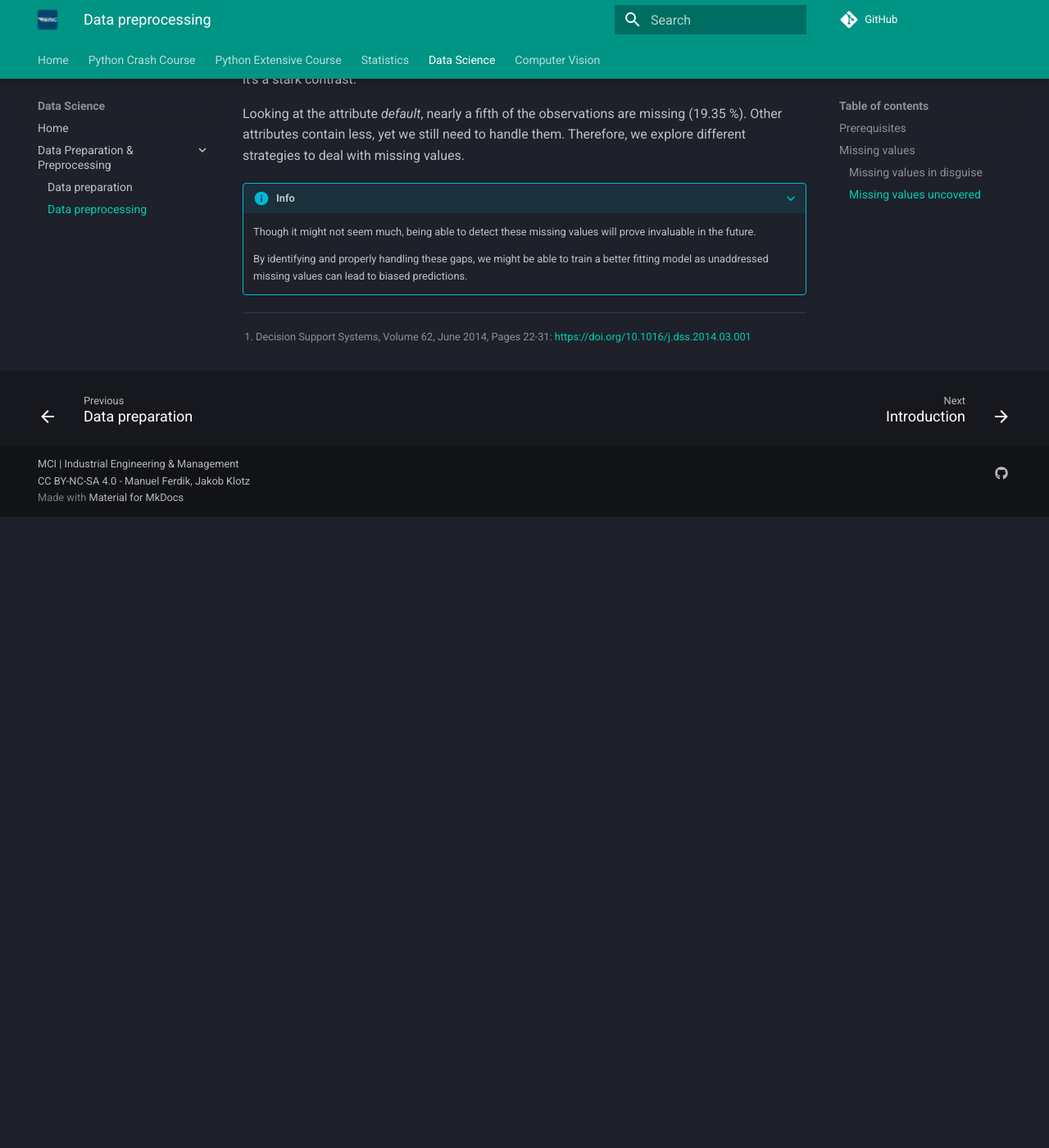
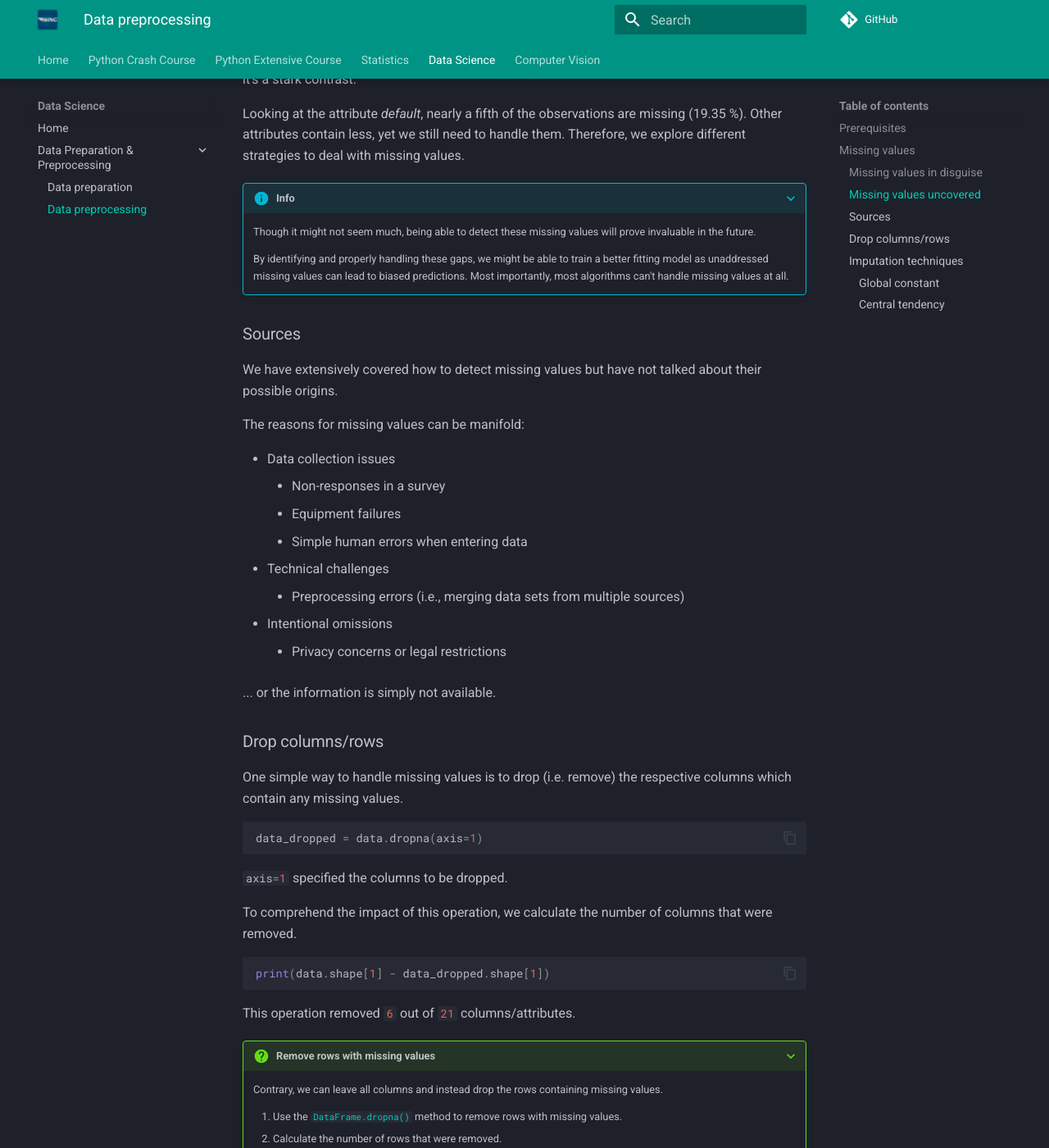
Before and after one commit to mciwing/mciwing.github.io, an MkDocs documentation site: the page built from docs/data-science/data/preprocessing.md, in a window 1280 px wide and 1400 px high, scrolled down 5315 px. Shown: the whole window at 82% size. Built offline with MkDocs 1.6.1 and Material for MkDocs 9.7.7, drawn with Linux system fonts in a browser that asks for light colours; comment, search, counter and statistics services are not loaded; before the commit the page ends 5945 px from its top, so only the background shows below that; some of the changed text lies outside the part shown.

Commit message:
docs: drop rows/columns, first imputation technique (Data Science) #61

````diff
--- a/docs/data-science/data/preprocessing.md
+++ b/docs/data-science/data/preprocessing.md
@@ -245,4 +245,88 @@
 
     By identifying and properly handling these gaps, we might be able to
     train a better fitting model as unaddressed missing values can lead to
-    biased predictions.
+    biased predictions. Most importantly, most algorithms can't handle
+    missing values at all.
+
+### Sources
+
+We have extensively covered how to detect missing values but have not
+talked about their possible origins.
+
+The reasons for missing values can be manifold:
+
+- Data collection issues
+    - Non-responses in a survey
+    - Equipment failures
+    - Simple human errors when entering data
+- Technical challenges
+    - Preprocessing errors (i.e., merging data sets from multiple sources)
+- Intentional omissions
+    - Privacy concerns or legal restrictions
+
+... or the information is simply not available.
+
+### Drop columns/rows
+
+One simple way to handle missing values is to drop (i.e. remove) the
+respective columns which contain any missing values.
+
+```python
+data_dropped = data.dropna(axis=1)
+```
+
+`#!python axis=1` specified the columns to be dropped.
+
+To comprehend the impact of this operation, we calculate the number of
+columns that were removed.
+
+```python
+print(data.shape[1] - data_dropped.shape[1])
+```
+This operation removed `#!python 6` out of `#!python 21` columns/attributes.
+
+???+ question "Remove rows with missing values"
+
+    Contrary, we can leave all columns and instead drop the rows containing
+    missing values.
+
+    1. Use the [`DataFrame.dropna()`](https://pandas.pydata.org/docs/reference/api/pandas.DataFrame.dropna.html)
+    method to remove rows with missing values.
+    2. Calculate the number of rows that were removed.
+
+Depending on the data at hand, dropping rows or columns might be a valid
+option if you're dealing with a small number of missing values. However, in
+other cases these operations might lead to a significant loss of information.
+Since, we are dealing with a substantial amount of missing values, we are
+looking for more sophisticated ways to handle them.
+
+### Imputation techniques
+
+What about filling in the missing values? The process of replacing missing
+values is called imputation.
+
+![](../../assets/data-science/data/imputation.gif)
+<figcaption style="text-align: center;">
+    Data imputation
+</figcaption>
+
+There are various imputation techniques available, each with its own
+advantages and disadvantages.
+
+##### Global constant
+
+The simplest way to impute missing values is to replace them with a global
+constant, i.e., filling gaps across ^^all^^ columns with the same value.
+
+```python
+data_filled = data.fillna("no")
+```
+
+This method is straightforward and easy to implement. However, there are
+some drawbacks:
+
+- how to choose the global constant?
+- introduces further challenges with mixed attributes (i.e.,
+  nominal/ordinal and numerical attributes)
+
+##### Central tendency
````
Also changed, not shown: docs/assets/data-science/data/imputation.gif (added).
